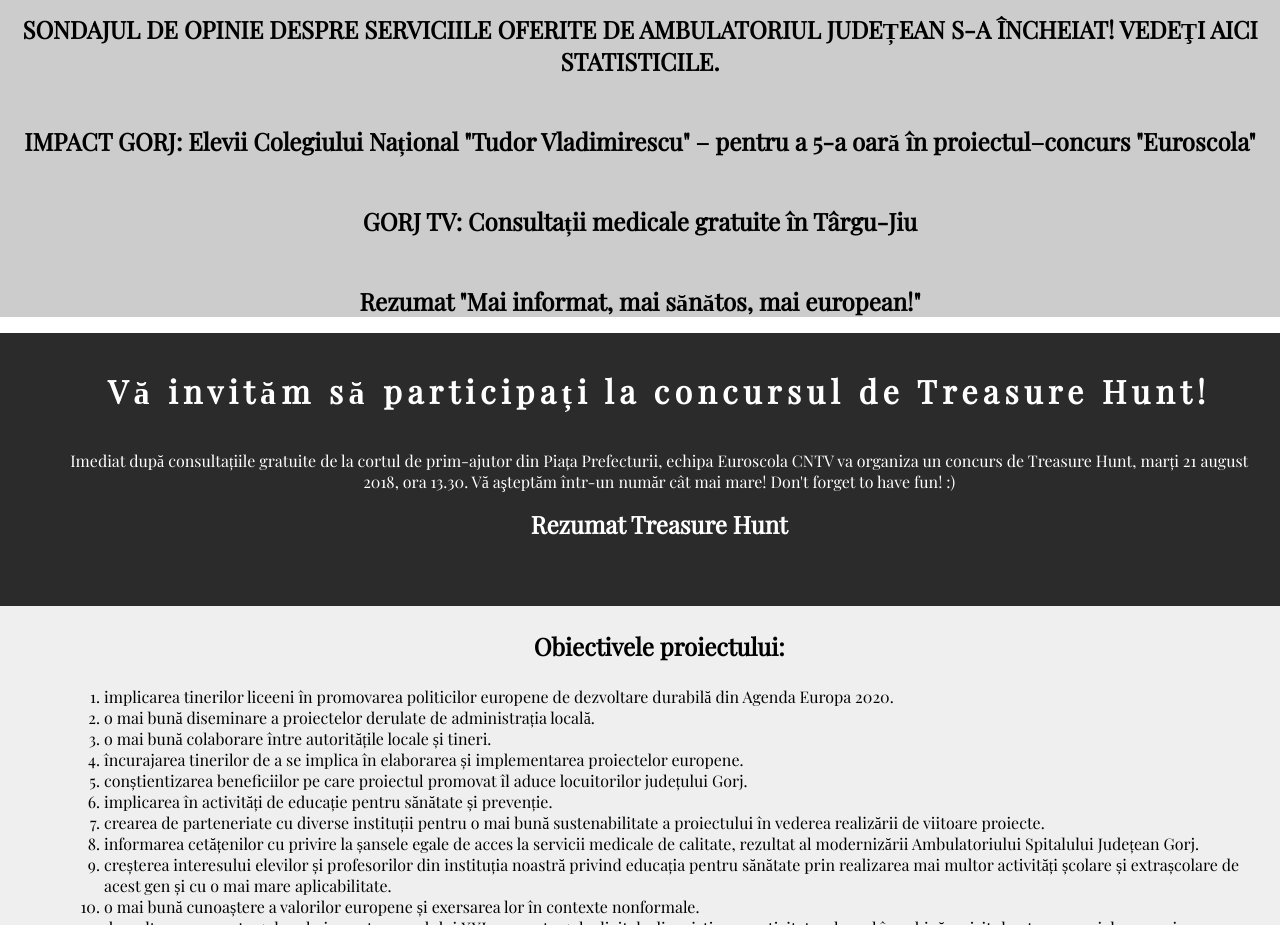
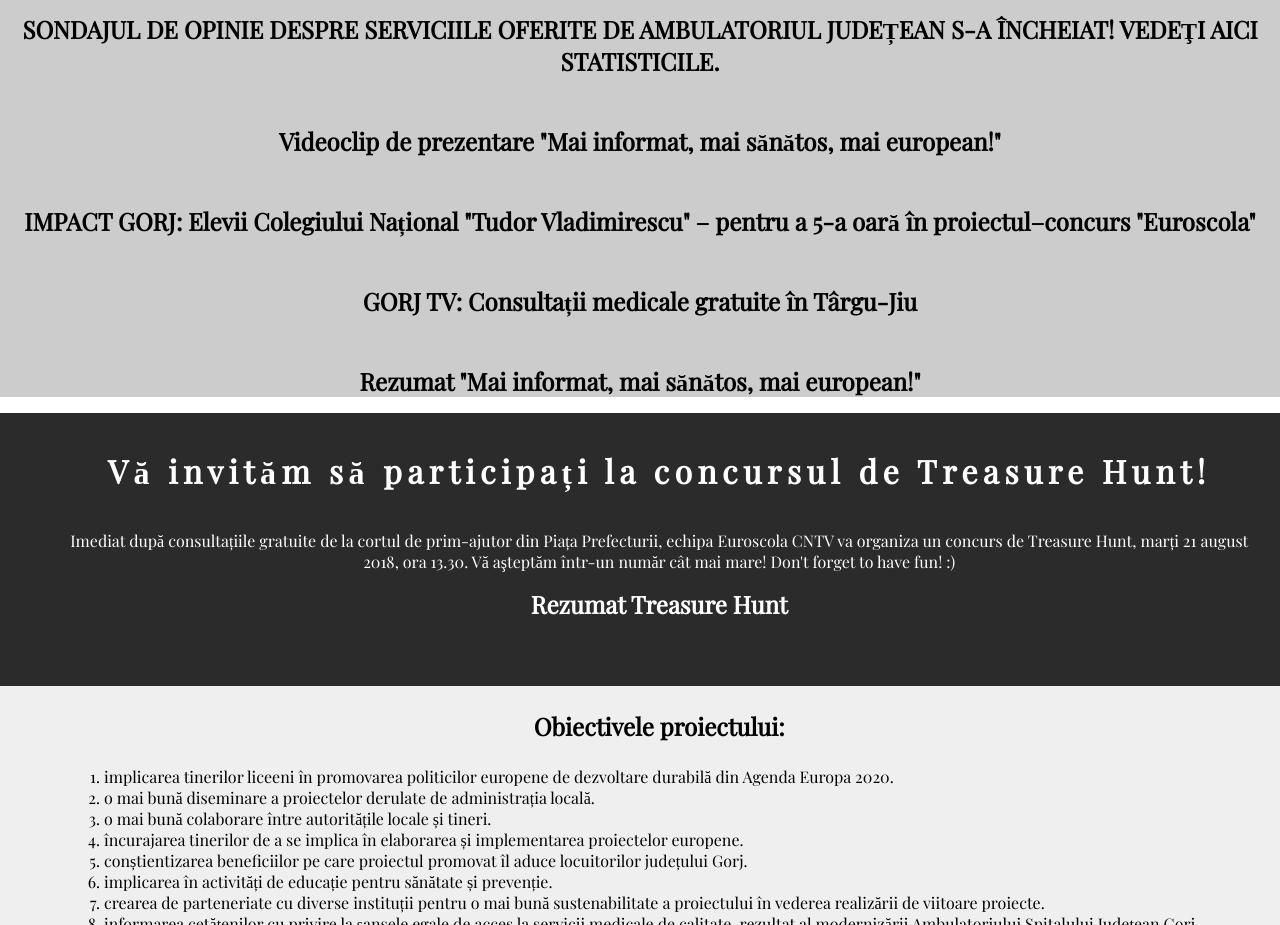
Before and after one commit to iuliagroza/cntveuroscola, a plain HTML site: page index.html in a window 1280 px wide. Shown: the part 1032-1957 px from the top of the page. Drawn offline with nearby package versions, Linux system fonts and the light colour scheme.

Commit message:
Update index.html

```diff
--- a/index.html
+++ b/index.html
@@ -164,6 +164,7 @@
 				<p>Colegiul Na&#539;ional &#34;Tudor Vladimirescu&#34; T&#226;rgu-Jiu anun&#539;&#259; participarea la cea de-a XI-a edi&#539;ie a Concursului pentru liceeni EUROSCOLA.
 Edi&#539;ia 2018-2019 a concursului &#34;Euroscola&#34; se desf&#259;&#351;oar&#259; sub titlul generic &#34;Europa pentru noi&#34;. Echipa de proiect va concepe &#351;i implementa o campanie de informare &#351;i con&#351;tientizare a beneficiilor aduse comunit&#259;&#539;ii locale de c&#259;tre un proiect European: reabilitarea, modernizarea &#351;i echiparea Ambulatoriului Spitalului Jude&#539;ean de Urgen&#539;&#259; T&#226;rgu-Jiu.</p>
 				<h3 class="link"><a href="https://www.surveymonkey.com/r/F5DCCHG" target="blank">SONDAJUL DE OPINIE DESPRE SERVICIILE OFERITE DE AMBULATORIUL JUDE&#538;EAN S-A &#206;NCHEIAT! VEDE&#354;I AICI STATISTICILE.</a></h3>
+				<h3 class="link"><a href="https://www.youtube.com/watch?v=Mbz-wgNGp3k" target="blank">Videoclip de prezentare &#34;Mai informat, mai s&#259;n&#259;tos, mai european!&#34;</a></h3>
 				<h3 class="link"><a href="https://www.igj.ro/social/elevii-colegiului-national-tudor-vladimirescu-pentru-a-5-a-oara-in-proiectul-concurs-euroscola.html" target="blank"><b>IMPACT GORJ:</b> Elevii Colegiului Na&#539;ional &#34;Tudor Vladimirescu&#34; – pentru a 5-a oar&#259; &#238;n proiectul–concurs &#34;Euroscola&#34;</a></h3>
 				<h3 class="link"><a href="https://www.youtube.com/watch?v=4l16hWZHJL8" target="blank"><b>GORJ TV:</b> Consulta&#539;ii medicale gratuite &#238;n T&#226;rgu-Jiu</a></h3>
 				<h3 class="link"><a href="https://www.surveymonkey.com/r/F5DCCHG" target="blank">Rezumat &#34;Mai informat, mai s&#259;n&#259;tos, mai european!&#34;</a></h3>
```
